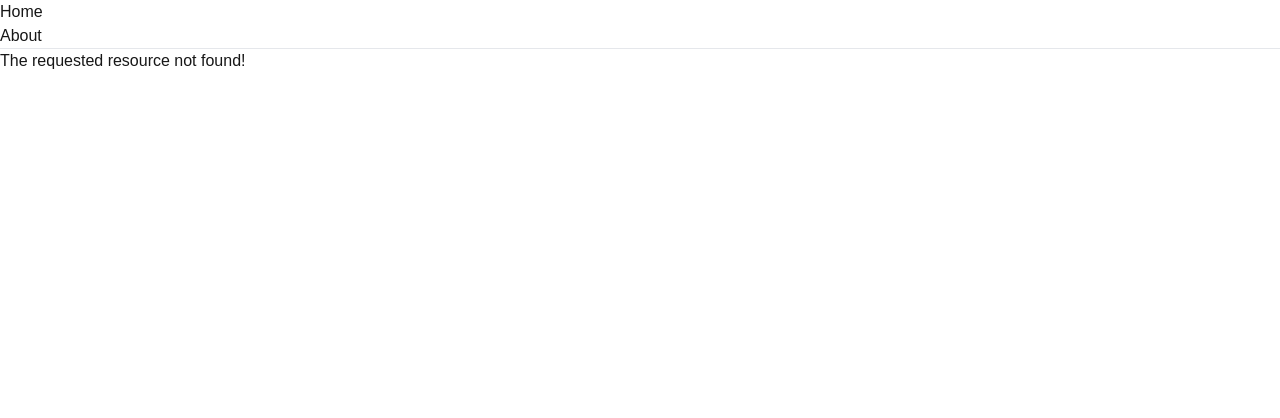
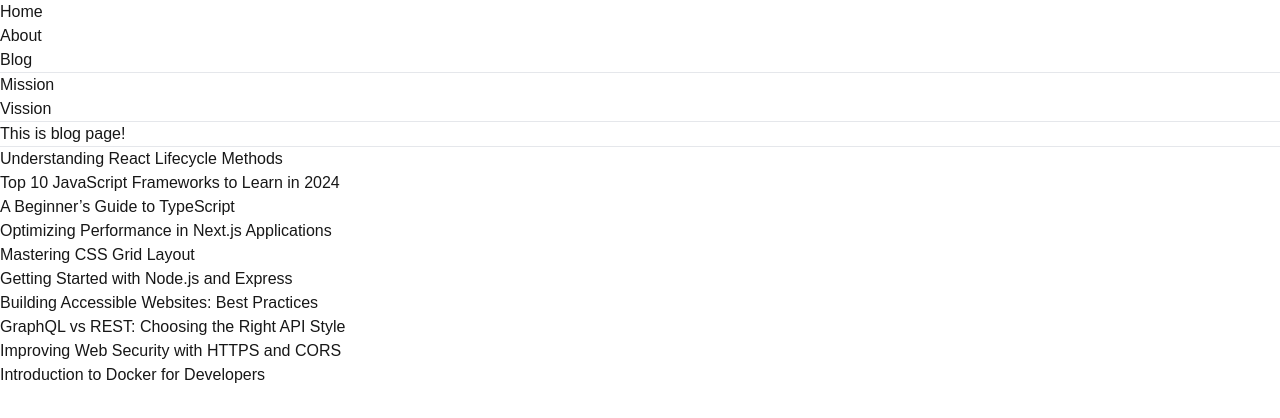
Before and after one commit to sajjad0057/Practice_Next.JS, a Next.js app: page /blog in a window 1280 px wide. Before the commit this address had no page. Shown: the top 418 px of the page. Built offline with nearby package versions, Linux system fonts and the light colour scheme.

Commit message:
segmented not-found

```diff
--- /dev/null
+++ b/src/app/blog/layout.js
@@ -0,0 +1,17 @@
+import Link from 'next/link'
+import React from 'react'
+
+export default function BlogLayout({children}) {
+  return (
+    <div>
+        <nav className='mt-6 mb-6'>
+          <ul className="flex gap-6">
+            <li><Link href="/about/mission">Mission</Link></li>
+            <li><Link href="/about/vission">Vission</Link></li>
+          </ul>
+        </nav>
+        <hr />
+        {children}
+    </div>
+  )
+}
--- /dev/null
+++ b/src/app/blog/page.js
@@ -0,0 +1,74 @@
+import Link from 'next/link'
+import { list } from 'postcss'
+import React from 'react'
+
+export default function Blog() {
+
+  const blogs = [
+    {
+        "id": 1,
+        "title": "Understanding React Lifecycle Methods",
+        "description": "A deep dive into React's lifecycle methods and how they impact component behavior."
+    },
+    {
+        "id": 2,
+        "title": "Top 10 JavaScript Frameworks to Learn in 2024",
+        "description": "Explore the most popular JavaScript frameworks and which ones are worth learning."
+    },
+    {
+        "id": 3,
+        "title": "A Beginner’s Guide to TypeScript",
+        "description": "An introduction to TypeScript, its benefits, and how to get started."
+    },
+    {
+        "id": 4,
+        "title": "Optimizing Performance in Next.js Applications",
+        "description": "Learn techniques to boost performance in Next.js for faster and more efficient web apps."
+    },
+    {
+        "id": 5,
+        "title": "Mastering CSS Grid Layout",
+        "description": "Step-by-step guide on creating complex layouts easily using CSS Grid."
+    },
+    {
+        "id": 6,
+        "title": "Getting Started with Node.js and Express",
+        "description": "Build your first backend application with Node.js and the Express framework."
+    },
+    {
+        "id": 7,
+        "title": "Building Accessible Websites: Best Practices",
+        "description": "An overview of accessibility best practices to make your websites inclusive for all users."
+    },
+    {
+        "id": 8,
+        "title": "GraphQL vs REST: Choosing the Right API Style",
+        "description": "A comparison of GraphQL and REST to help you decide which API style fits your project."
+    },
+    {
+        "id": 9,
+        "title": "Improving Web Security with HTTPS and CORS",
+        "description": "A guide to implementing HTTPS and managing CORS for a secure web application."
+    },
+    {
+        "id": 10,
+        "title": "Introduction to Docker for Developers",
+        "description": "An overview of Docker, its uses, and how developers can leverage it for application deployment."
+    }
+]
+
+
+
+  return (
+    <main className="mt-10">
+        <div>This is blog page!</div>
+        <hr />
+        <ul>
+          {blogs.map(b=> (
+          <li className='m-3' key={b.id}>
+            <Link href={`/blog/${b.id}`}>{b.title}</Link></li>
+          ))}
+        </ul>
+    </main>
+  )
+}
--- a/src/app/layout.js
+++ b/src/app/layout.js
@@ -13,8 +13,9 @@ export default function RootLayout({ children }) {
       <body>
         <nav className='mt-6 mb-6'>
           <ul className="flex gap-6">
-            <li><Link prefetch={false} href="/">Home</Link></li>
+            <li><Link href="/">Home</Link></li>
             <li><Link prefetch={false} href="/about">About</Link></li>
+            <li><Link href="/blog">Blog</Link></li>
           </ul>
         </nav>
         <hr />
```
Also changed, not shown: src/app/blog/[id]/page.js (added, +13 -0 lines).
